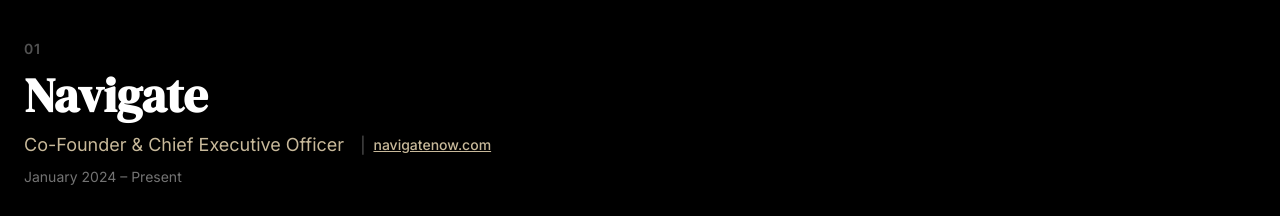
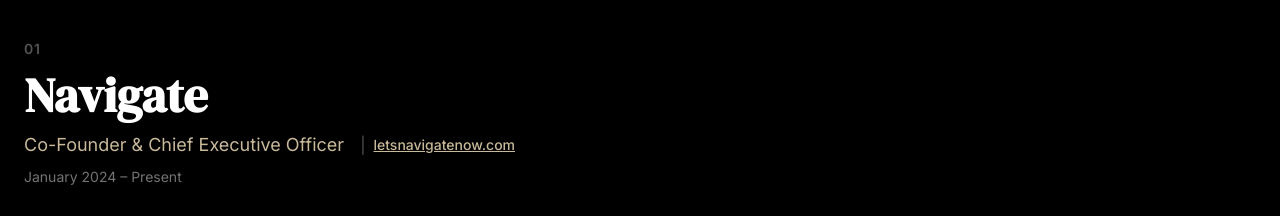
Before and after one commit to letsnavigatebmw/brandonmweaver, a React (Vite) app: page / in a window 1280 px wide. Shown: the part 2700-2916 px from the top of the page. Built offline with nearby package versions, Linux system fonts and the light colour scheme.

Commit message:
Update Navigate link to letsnavigatenow.com

```diff
--- a/src/components/Projects.jsx
+++ b/src/components/Projects.jsx
@@ -2,7 +2,7 @@ export default function Projects() {
   const experiences = [
     {
       name: 'Navigate',
-      url: 'https://navigatenow.com',
+      url: 'https://letsnavigatenow.com/',
       dates: 'January 2024 – Present',
       role: 'Co-Founder & Chief Executive Officer',
       description: 'Prospecting intelligence platform designed to modernize prospecting for residential real estate agents. Restructured ownership, stabilized operations, redesigned pricing architecture, and renegotiated core data partnerships to materially improve unit economics. Navigate has partnered with recognized brokerages like Compass, The Agency, Engel & Volkers and Keller Williams.',
```
